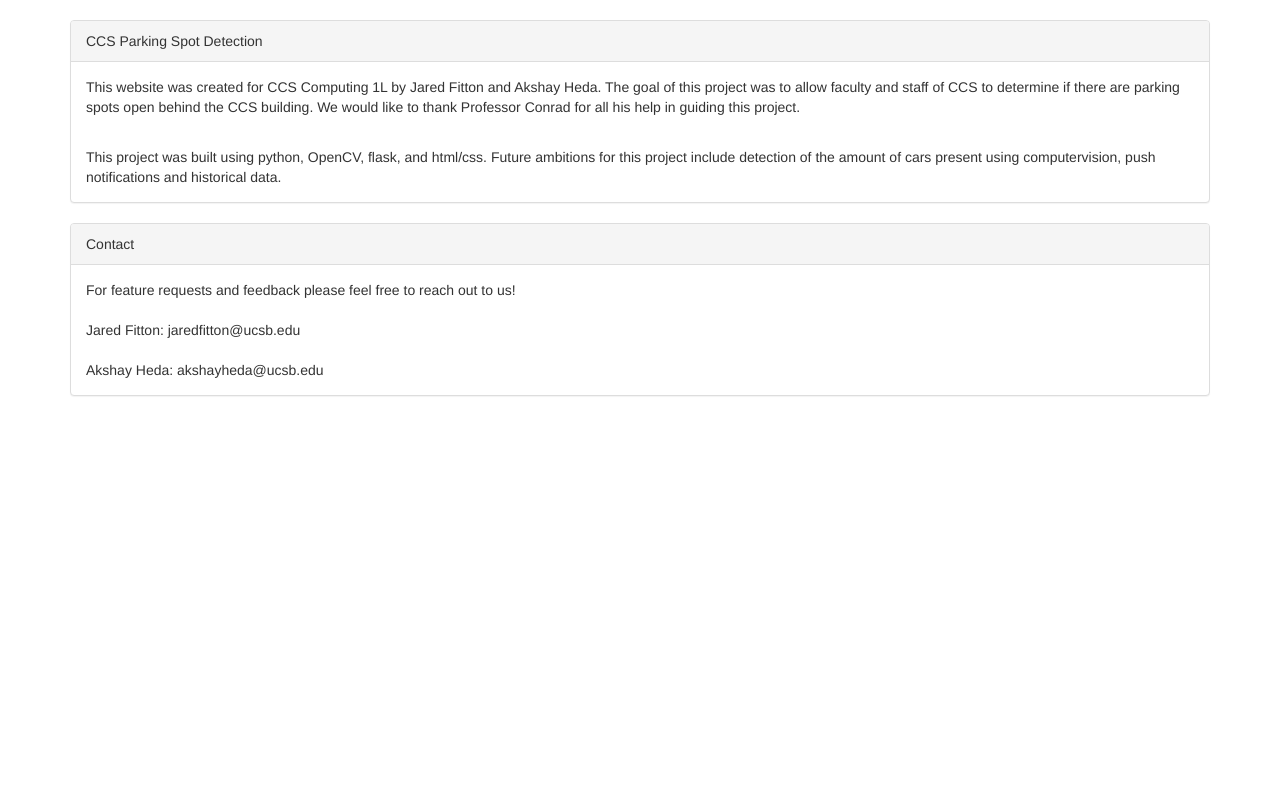
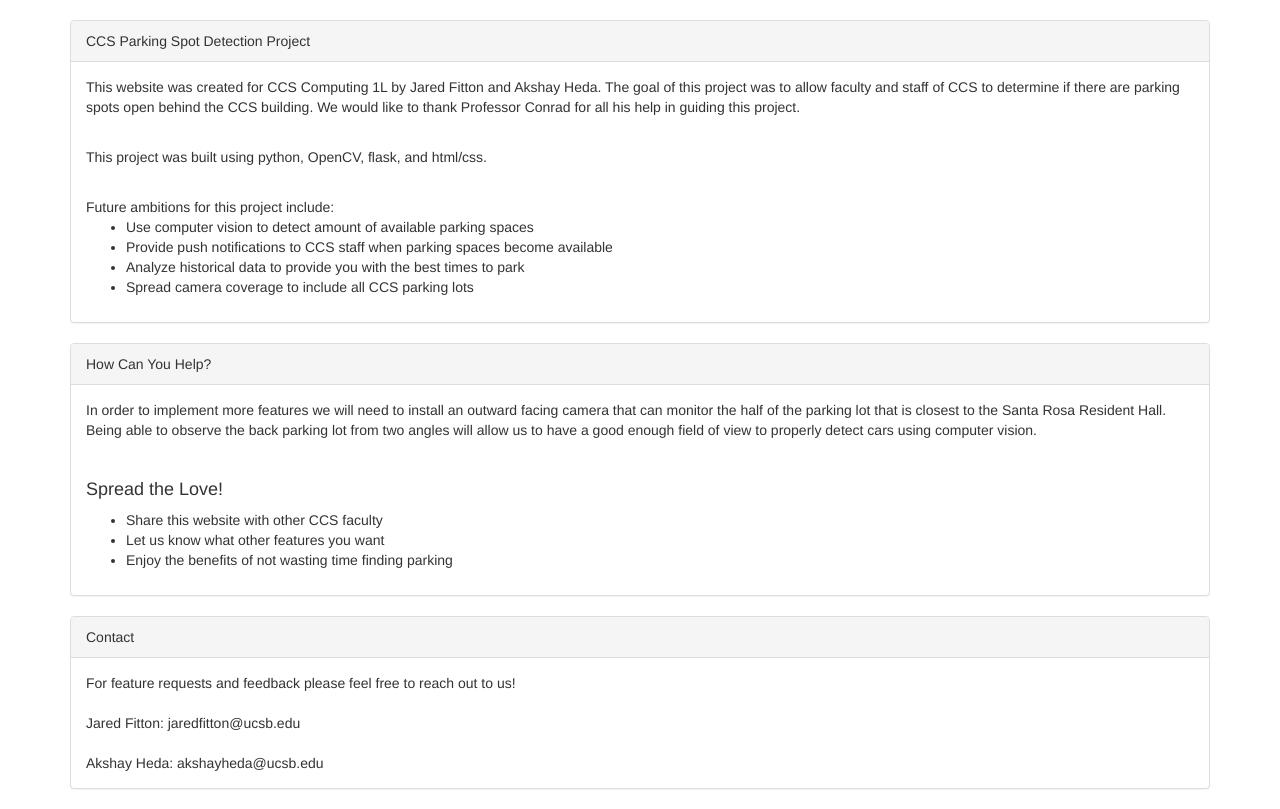
Before and after one commit to ccs-computing-w19/eye_see_you, a Flask app: page /about in a window 1280 px wide. Shown: the part 52-861 px from the top of the page. Before the commit the page ends 448 px from the top, so only its background shows below. Run offline with Flask 2, Linux system fonts and the light colour scheme; some libraries are stand-ins or nearby versions.

Commit message:
Added more information to the about page

```diff
--- a/web_app/templates/about.html
+++ b/web_app/templates/about.html
@@ -23,7 +23,7 @@
 
         <div class="container">
             <div class="panel panel-default">
-                <div class="panel-heading">CCS Parking Spot Detection</div>
+                <div class="panel-heading">CCS Parking Spot Detection Project</div>
                 <div class="panel-body">
                     This website was created for CCS Computing 1L by Jared Fitton and Akshay Heda.
                     The goal of this project was to allow faculty and staff of CCS to
@@ -31,8 +31,35 @@
                     We would like to thank Professor Conrad for all his help in guiding this project.
                 </div>
                 <div class="panel-body">
-                    This project was built using python, OpenCV, flask, and html/css. Future ambitions for this project include
-                    detection of the amount of cars present using computervision, push notifications and historical data.
+                    This project was built using python, OpenCV, flask, and html/css.
+                </div>
+                <div class="panel-body">
+                    Future ambitions for this project include:
+                    <br/>
+                    <ul>
+                        <li>Use computer vision to detect amount of available parking spaces</li>
+                        <li>Provide push notifications to CCS staff when parking spaces become available</li>
+                        <li>Analyze historical data to provide you with the best times to park</li>
+                        <li>Spread camera coverage to include all CCS parking lots</li>
+                    </ul>
+                </div>
+            </div>
+            <div class="panel panel-default">
+                <div class="panel-heading">How Can You Help?</div>
+                <div class="panel-body">
+                    In order to implement more features we will need to install an outward
+                    facing camera that can monitor the half of the parking lot that is closest to the
+                    Santa Rosa Resident Hall. Being able to observe the back parking lot from two angles
+                    will allow us to have a good enough field of view to properly detect cars using
+                    computer vision.
+                </div>
+                <div class="panel-body">
+                    <h4>Spread the Love!</h4>
+                    <ul>
+                        <li>Share this website with other CCS faculty</li>
+                        <li>Let us know what other features you want</li>
+                        <li>Enjoy the benefits of not wasting time finding parking</li>
+                    </ul>
                 </div>
             </div>
             <div class="panel panel-default">
--- a/web_app/templates/index.html
+++ b/web_app/templates/index.html
@@ -31,6 +31,7 @@
                 <div class="panel-heading">Lot Information</div>
                 <div class="panel-body">Number of Spots: 8</div>
                 <div class="panel-body">Available Spots: COMING SOON</div>
+                <div class="panel-body">Best Time to Park: COMING SOON</div>
             </div>
 
         </div>
```
